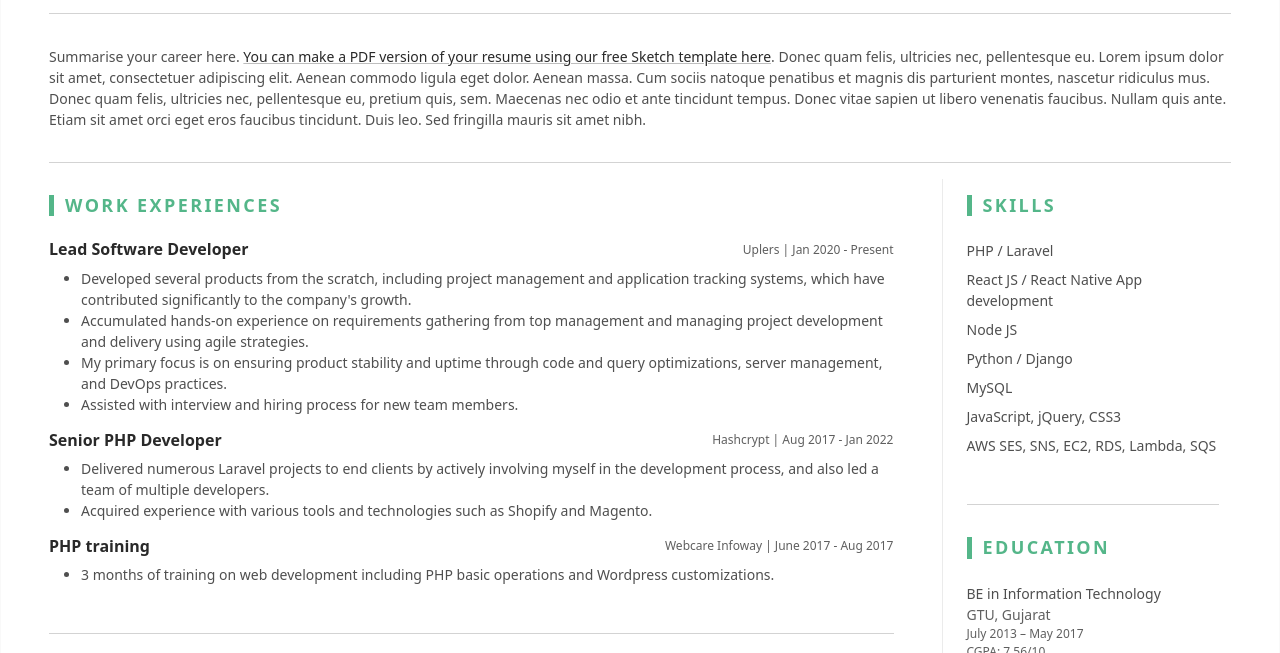
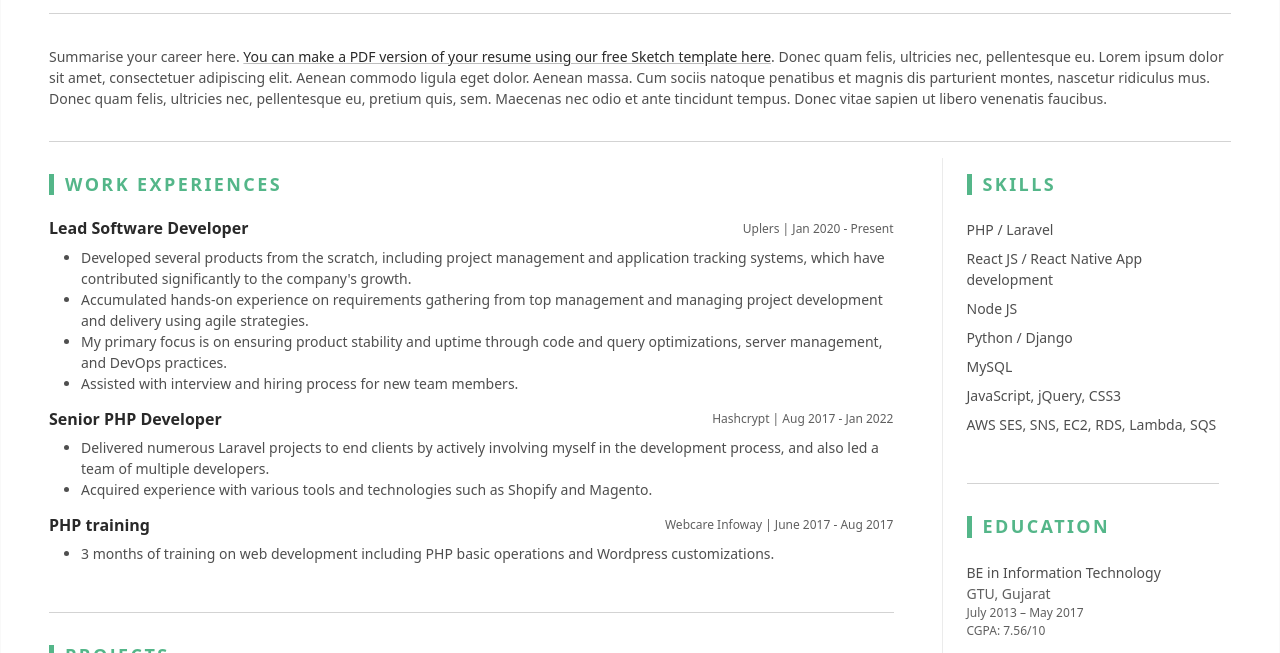
Before and after one commit to mohitmehta1996/resume.github.io, a plain HTML site: page index.html in a window 1280 px wide. Shown: the part 135-788 px from the top of the page. Drawn offline with Linux system fonts and the light colour scheme.

Commit message:
Update index.html

```diff
--- a/index.html
+++ b/index.html
@@ -62,7 +62,7 @@
 						</div> -->
 
 						<div class="col text-start">
-							<p class="mb-0">Summarise your career here. <a class="theme-link" href="https://themes.3rdwavemedia.com/resources/sketch-template/resume-sketch-sketch-resume-template-for-software-developers/" target="_blank">You can make a PDF version of your resume using our free Sketch template here</a>. Donec quam felis, ultricies nec, pellentesque eu. Lorem ipsum dolor sit amet, consectetuer adipiscing elit. Aenean commodo ligula eget dolor. Aenean massa. Cum sociis natoque penatibus et magnis dis parturient montes, nascetur ridiculus mus. Donec quam felis, ultricies nec, pellentesque eu, pretium quis, sem.  Maecenas nec odio et ante tincidunt tempus. Donec vitae sapien ut libero venenatis faucibus. Nullam quis ante. Etiam sit amet orci eget eros faucibus tincidunt. Duis leo. Sed fringilla mauris sit amet nibh. </p>
+							<p class="mb-0">Summarise your career here. <a class="theme-link" href="https://themes.3rdwavemedia.com/resources/sketch-template/resume-sketch-sketch-resume-template-for-software-developers/" target="_blank">You can make a PDF version of your resume using our free Sketch template here</a>. Donec quam felis, ultricies nec, pellentesque eu. Lorem ipsum dolor sit amet, consectetuer adipiscing elit. Aenean commodo ligula eget dolor. Aenean massa. Cum sociis natoque penatibus et magnis dis parturient montes, nascetur ridiculus mus. Donec quam felis, ultricies nec, pellentesque eu, pretium quis, sem.  Maecenas nec odio et ante tincidunt tempus. Donec vitae sapien ut libero venenatis faucibus.</p>
 						</div>
 					</div>
 				</div>
```
